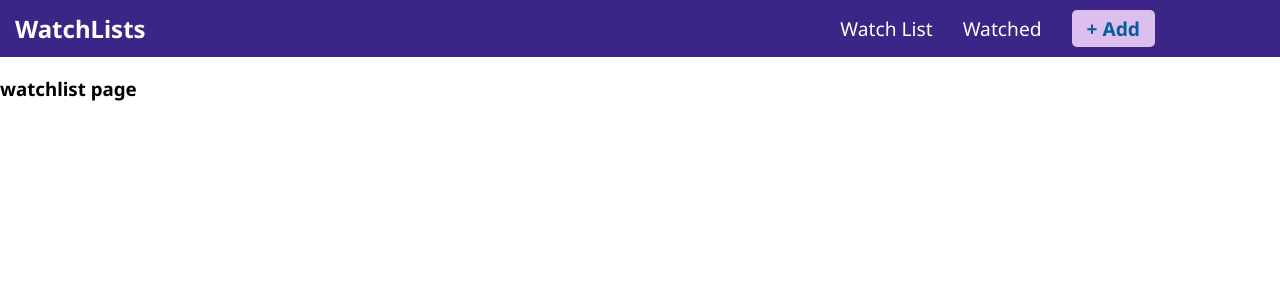
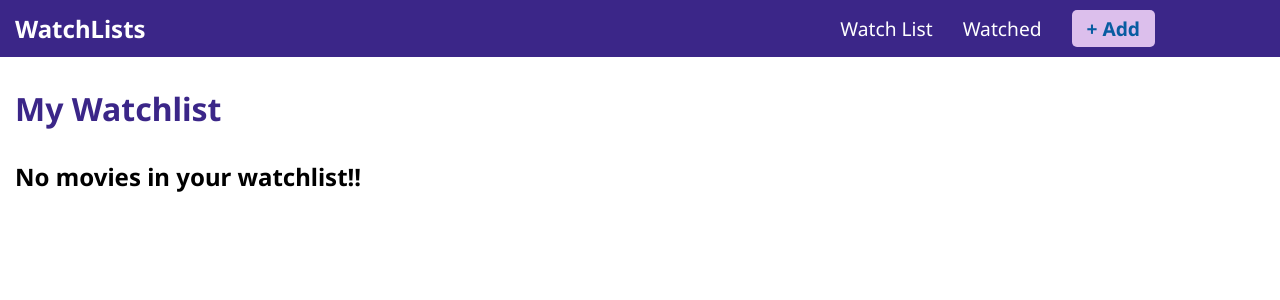
Before and after one commit to naina25/React-Movie-Watchlist, a React (Create React App) app: page / in a window 1280 px wide. Shown: the top 300 px of the page. Built offline with nearby package versions, Linux system fonts and the light colour scheme.

Commit message:
start rendering movies to watchlist and add styles also

```diff
--- a/src/App.css
+++ b/src/App.css
@@ -193,3 +193,67 @@ header .nav-links {
     font-size: 1rem;
   }
 }
+
+/* Wishlisted Movies Page */
+
+.watchlisted-movies-page {
+  padding: 30px 0;
+}
+
+.watchlisted-movies-page .header {
+  display: flex;
+  align-items: center;
+  justify-content: space-between;
+  margin-bottom: 30px;
+}
+
+.watchlisted-movies-page .heading {
+  color: rgb(59, 38, 136);
+  margin: 0;
+}
+
+.movie-grid {
+  display: grid;
+  grid-template-columns: repeat(3, 1fr);
+  grid-gap: 30px;
+}
+
+.watchlisted-movie-grid {
+  display: grid;
+  grid-template-columns: repeat(3, 1fr);
+  grid-gap: 30px;
+}
+
+@media (min-width: 992px) {
+  .watchlisted-movie-grid {
+    grid-template-columns: repeat(5, 1fr);
+  }
+}
+
+.watchlist-movie-card {
+  width: 100%;
+  border-radius: 10px;
+  overflow: hidden;
+  position: relative;
+  border: 0;
+  display: block;
+}
+
+.watchlist-movie-card img {
+  width: 100%;
+  display: block;
+}
+
+.watchlist-movie-card .overlay {
+  top: 0;
+  left: 0;
+  width: 100%;
+  height: 100%;
+  border: 2px solid transparent;
+  transition: all 0.3s ease;
+}
+
+.watchlist-movie-card:hover {
+  /* border: 3px solid #022b4d; */
+  box-shadow: 0 3px 10px rgb(93, 53, 133);
+}
--- /dev/null
+++ b/src/components/MyWatchlistedMovie.js
@@ -0,0 +1,20 @@
+import React from "react";
+
+const MyWatchlistedMovie = ({ movie, type }) => {
+  return (
+    <div className="watchlist-movie-card">
+      <div className="overlay">
+        {movie.poster_path ? (
+          <img
+            src={`https://image.tmdb.org/t/p/w200${movie.poster_path}`}
+            alt={`${movie.name} Poster`}
+          />
+        ) : (
+          <div className="filler-poster">No Poster!</div>
+        )}
+      </div>
+    </div>
+  );
+};
+
+export default MyWatchlistedMovie;
--- a/src/components/Watchlist.js
+++ b/src/components/Watchlist.js
@@ -1,7 +1,35 @@
-import React from "react";
+import React, { useContext } from "react";
+import { GlobalContext } from "../context/GlobalState";
+import MyWatchlistedMovie from "./MyWatchlistedMovie";
 
 const Watchlist = () => {
-  return <h3>watchlist page</h3>;
+  const { watchlist } = useContext(GlobalContext);
+
+  return (
+    <div className="watchlisted-movies-page">
+      <div className="container">
+        <div className="header">
+          <h1 className="heading">My Watchlist</h1>
+        </div>
+
+        {watchlist.length > 0 ? (
+          <div className="watchlisted-movie-grid">
+            {watchlist.map((movie) => {
+              return (
+                <MyWatchlistedMovie
+                  key={movie.id}
+                  movie={movie}
+                  type="watchlist"
+                />
+              );
+            })}
+          </div>
+        ) : (
+          <h2 className="no-movies">No movies in your watchlist!!</h2>
+        )}
+      </div>
+    </div>
+  );
 };
 
 export default Watchlist;
```
